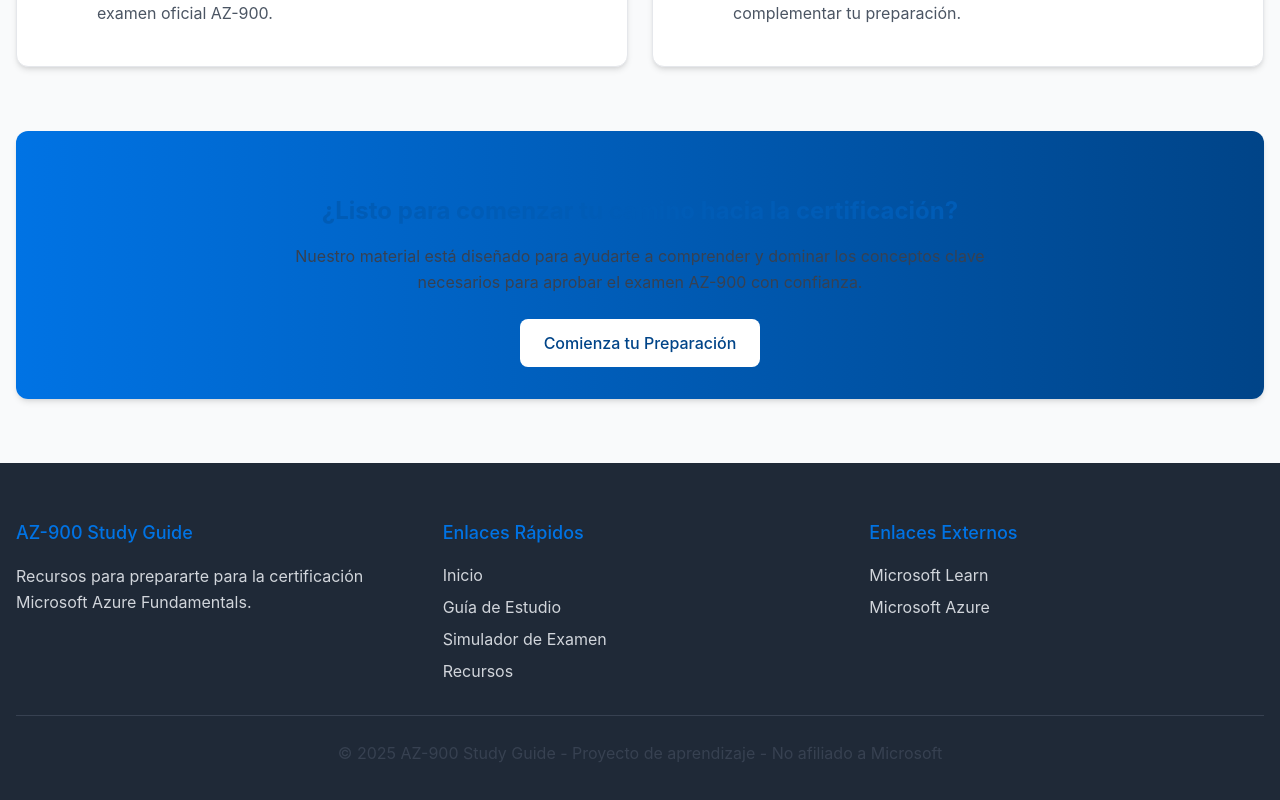
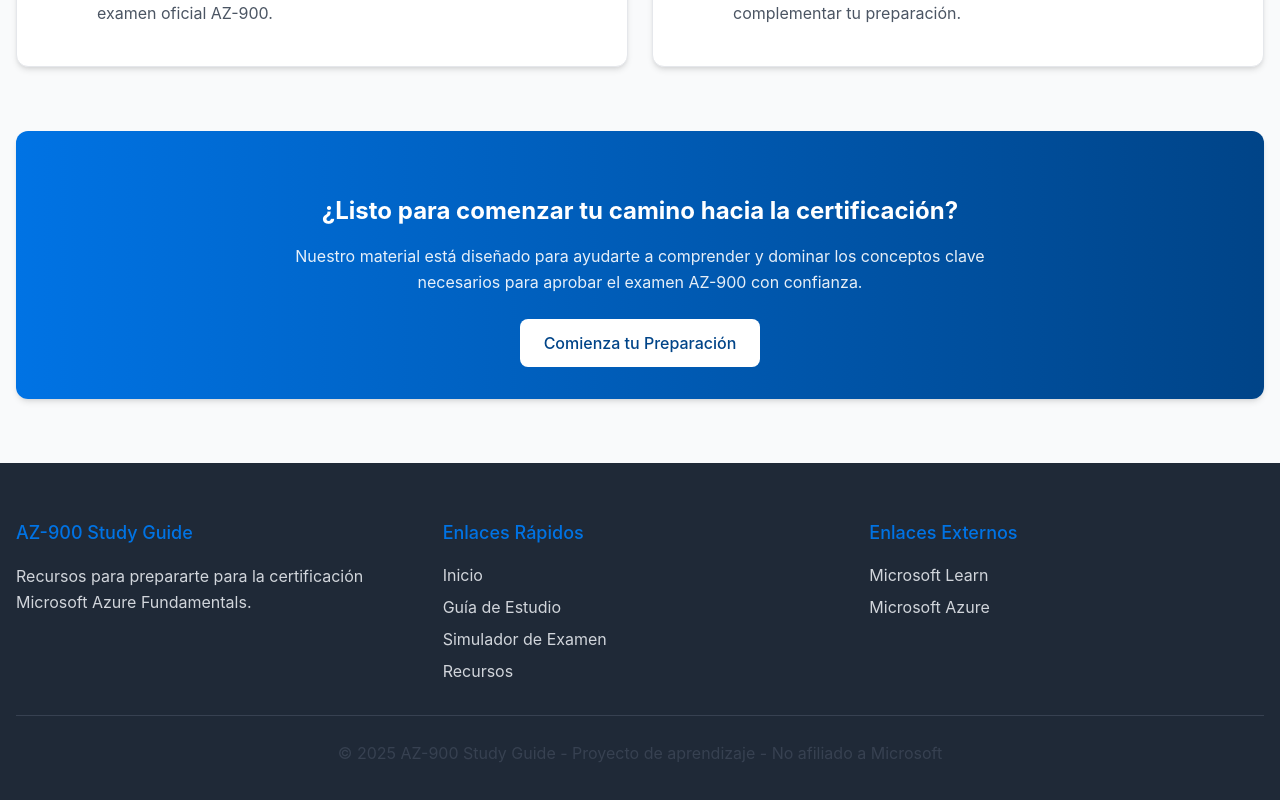
Before and after one commit to FredyHuachaca21/AZURE-AZ900-STUDY-GUIDE, a React (Vite) app: page / in a window 1280 px wide. Shown: the part 1719-2519 px from the top of the page. Built offline with nearby package versions, Linux system fonts and the light colour scheme.

Commit message:
Actualiza el componente Home.jsx para mejorar la legibilidad del texto en el CTA final, añadiendo clases de color a los elementos de texto y eliminando el fondo blanco del contenedor.

```diff
--- a/src/pages/Home.jsx
+++ b/src/pages/Home.jsx
@@ -197,10 +197,10 @@
       </div>
 
       {/* CTA Final */}
-      <div className="mt-16 bg-gradient-to-r from-azure-500 to-azure-700 dark:from-azure-600 dark:to-azure-800 rounded-xl shadow-md p-8 text-white">
+      <div className="mt-16 bg-gradient-to-r from-azure-500 to-azure-700 dark:from-azure-600 dark:to-azure-800 rounded-xl shadow-md p-8">
         <div className="max-w-3xl mx-auto text-center">
-          <h2 className="text-2xl font-bold mb-4">¿Listo para comenzar tu camino hacia la certificación?</h2>
-          <p className="mb-6">
+          <h2 className="text-2xl font-bold mb-4 text-white dark:text-white">¿Listo para comenzar tu camino hacia la certificación?</h2>
+          <p className="mb-6 text-white/90 dark:text-white">
             Nuestro material está diseñado para ayudarte a comprender y dominar los conceptos clave
             necesarios para aprobar el examen AZ-900 con confianza.
           </p>
```
